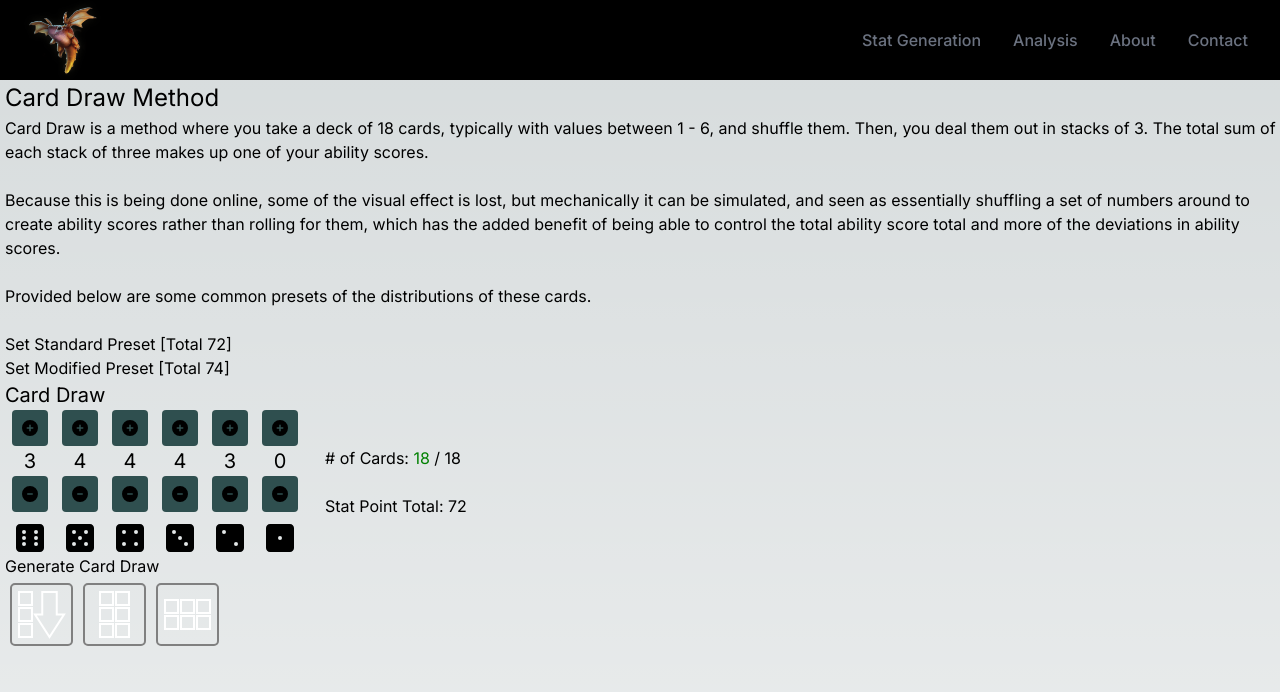
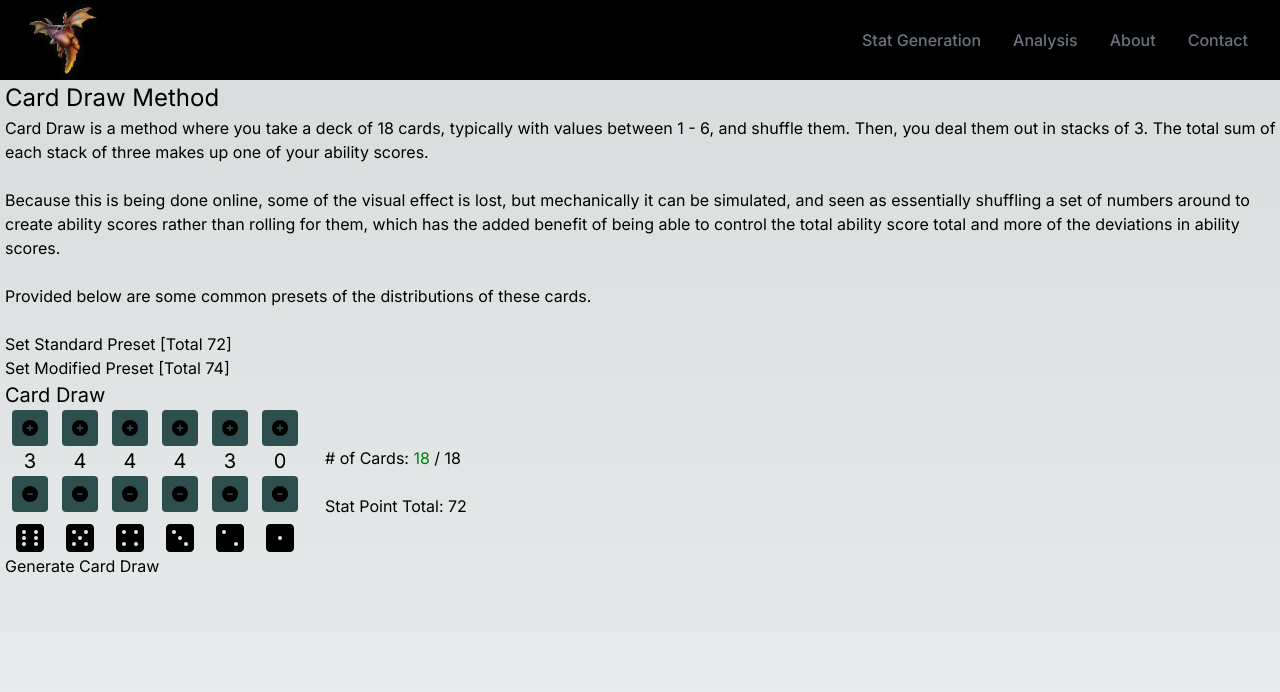
Before and after one commit to NicKarlovich/dnd, a Next.js app: page /statgen/cardDraw in a window 1280 px wide. Shown: the top 692 px of the page. Built offline with nearby package versions, Linux system fonts and the light colour scheme.

Commit message:
reorg pages to work with client-side rendering

```diff
--- a/app/statgen/cardDraw/page.js
+++ b/app/statgen/cardDraw/page.js
@@ -1,20 +1,15 @@
 "use client"
-
 import { useState } from "react";
 import useCardDraw from "./useCardDraw";
 import useCustomCardDraw from "./useCustomCardDraw"
 import textCardDraw from "@/components/cardDraw/textCardDraw";
 import GroupStats from "@/components/cardDraw/customController/groupStats";
 import Card3Set from "@/components/cardDraw/card3Set/card3set";
+import SortButtons from "@/components/cardDraw/sortButtons";
 
 export default function Page() {
 
-    const [windowWidth, setWindowWidth] = useState(window.innerWidth)
     const [viewWidth, setViewWidth] = useState(1100)
-
-    window.addEventListener("resize", () => {
-        setWindowWidth(window.innerWidth)
-    });
 
     const [cardDraw, setCardDraw] = useState(null)
     const abilityArr = ["STR", "DEX", "CON", "INT", "WIS", "CHA"]
@@ -132,28 +127,7 @@ export default function Page() {
                 Generate Card Draw
             </button>
             {cardDraw && cardDraw.map((set, i) => textCardDraw(set, i))}
-            <div style={{
-                display: "flex",
-            }}>
-                <button className="organizeIconButton" onClick={() => setViewWidth(705)}>
-                    <img className="organizeIcon" src={'/flexDownLarge.png'} alt="flex down icon" />
-                </button>
-                {windowWidth > 706 &&
-                <button className="organizeIconButton" onClick={() => setViewWidth(708)}>
-                    <img className="organizeIcon" src={'/twoWideThreeTallLarge.png'} alt="two wide three tall icon" />
-                </button>
-                }
-                {windowWidth > 1068 &&
-                <button className="organizeIconButton"onClick={() => setViewWidth(1068)}>
-                    <img className="organizeIcon" src={'/threeWideTwoTallLarge.png'} alt="three wide two tall icon" />
-                </button>
-                }
-                {windowWidth > 1415 &&
-                <button className="organizeIconButton"onClick={() => setViewWidth(100000)}>
-                    <img className="organizeIcon" src={'/flexRightLarge.png'} alt="flex right icon" />
-                </button>
-                }
-            </div>
+            {cardDraw && <SortButtons setViewWidth={setViewWidth} />}
             <div style={{display: "flex", flexWrap: "wrap", maxWidth: `${viewWidth}px`}}>
             {/* <div style={{display: "flex", flexWrap: "wrap"}}> */}
             {cardDraw && cardDraw.map(
--- a/components/cardDraw/card3Set/card3set.js
+++ b/components/cardDraw/card3Set/card3set.js
@@ -1,4 +1,4 @@
-import { useEffect, useState } from "react";
+import { useState } from "react";
 import ModDisplay from "./modDisplay";
 import PlayingCard from "./playingCard";
 import { EB_Garamond } from 'next/font/google'
@@ -8,9 +8,6 @@ const eb_garamond = EB_Garamond({
     subsets: ['latin'],
     display: 'swap',
 })
-
-
-
 
 export default function Card3Set({ cardValues, initialAbility, index = -1, onSwap, swap = null}) {
 
--- /dev/null
+++ b/components/cardDraw/sortButtons.js
@@ -0,0 +1,35 @@
+import { useState } from "react";
+
+export default function SortButtons({setViewWidth}) {
+
+    const [windowWidth, setWindowWidth] = useState(100000)
+
+    window.addEventListener("resize", () => {
+        setWindowWidth(window.innerWidth)
+    });
+
+    return (
+        <div style={{
+            display: "flex",
+        }}>
+            <button className="organizeIconButton" onClick={() => setViewWidth(705)}>
+                <img className="organizeIcon" src={'/flexDownLarge.png'} alt="flex down icon" />
+            </button>
+            {windowWidth > 706 &&
+            <button className="organizeIconButton" onClick={() => setViewWidth(708)}>
+                <img className="organizeIcon" src={'/twoWideThreeTallLarge.png'} alt="two wide three tall icon" />
+            </button>
+            }
+            {windowWidth > 1068 &&
+            <button className="organizeIconButton"onClick={() => setViewWidth(1068)}>
+                <img className="organizeIcon" src={'/threeWideTwoTallLarge.png'} alt="three wide two tall icon" />
+            </button>
+            }
+            {windowWidth > 1415 &&
+            <button className="organizeIconButton"onClick={() => setViewWidth(100000)}>
+                <img className="organizeIcon" src={'/flexRightLarge.png'} alt="flex right icon" />
+            </button>
+            }
+        </div>
+    )
+}
```
